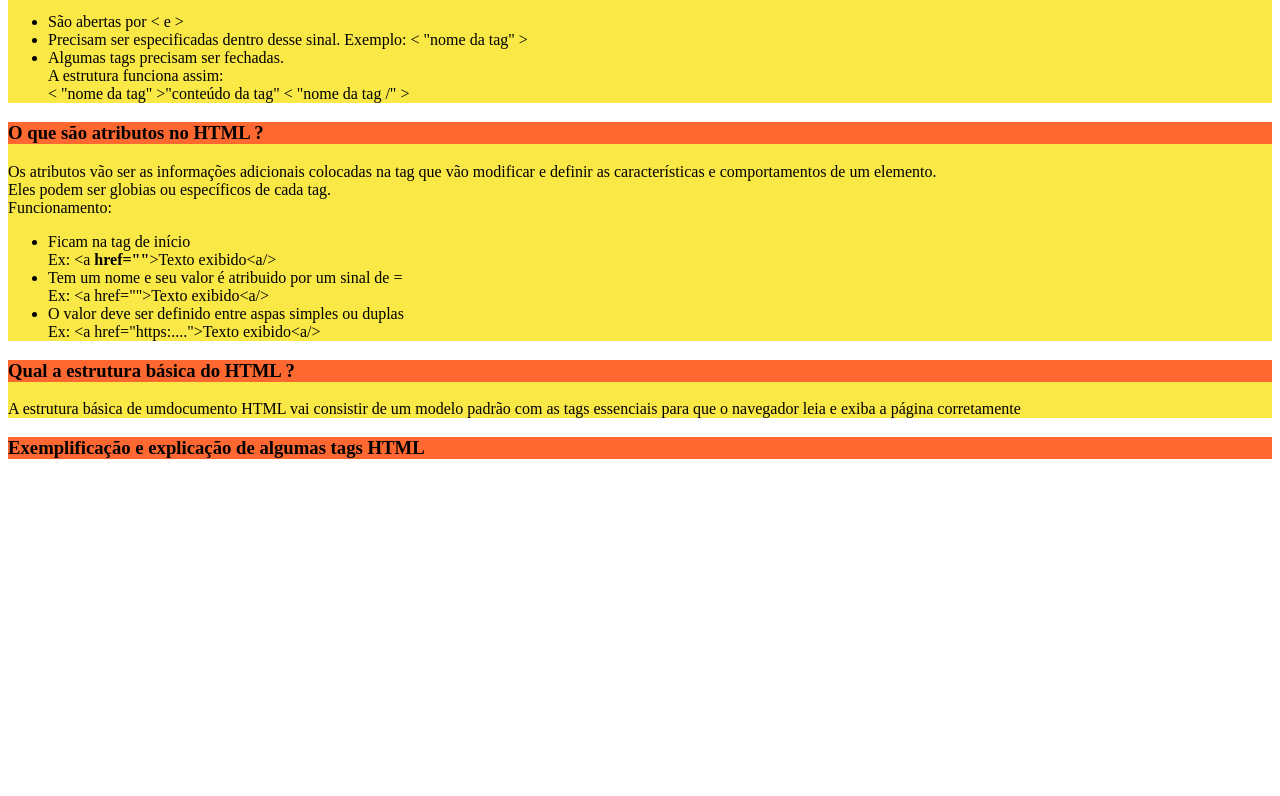
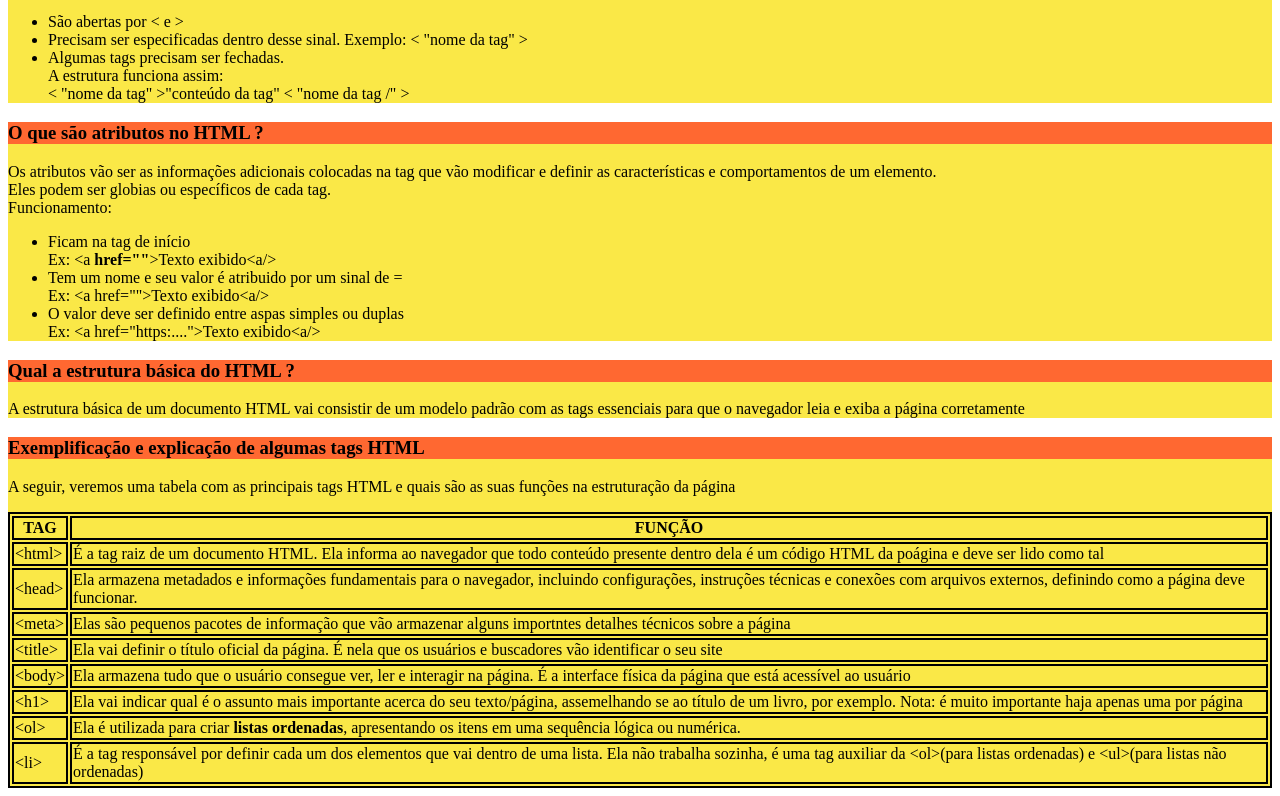
Before and after one commit to rrafaelbrandao/atividade-de-fixacao-html, a plain HTML site: page index.html in a window 1280 px wide. Shown: the part 501-1297 px from the top of the page. Before the commit the page ends 979 px from the top, so only its background shows below. Drawn offline with Linux system fonts and the light colour scheme.

Commit message:
feature: adição de uma tabela no article explicacao-tags-html

```diff
--- a/assets/css/style.css
+++ b/assets/css/style.css
@@ -13,3 +13,7 @@ h3 {
 article {
     background-color: rgb(250, 232, 71);
 }
+
+table, thead, tbody, th, td {
+    border: solid 2px;
+}
--- a/index.html
+++ b/index.html
@@ -44,7 +44,6 @@
                     <li>Precisam ser especificadas dentro desse sinal. Exemplo: &lt; "nome da tag" &gt; </li>
                     <li>Algumas tags precisam ser fechadas.<br>A estrutura funciona assim:<br>&lt; "nome da tag" &gt;"conteúdo da tag" &lt; "nome da tag /" &gt; </li>
                 </ul>
-                </ul>
             </article>
             <article id="o-que-sao-atributos-html">
                 <h3>O que são atributos no HTML ?</h3>
@@ -64,18 +63,57 @@
                         Ex: &lt;a href="https:...."&gt;Texto exibido&lt;a/&gt;
                     </li>
                 </ul>
-
-
-
             </article>
             <article id="qual-a-estrutura-basica-html">
                 <h3>Qual a estrutura básica do HTML ?</h3>
-                <p>A estrutura básica de umdocumento HTML vai consistir de um modelo padrão com as tags essenciais para que o navegador leia e exiba a página corretamente</p>
+                <p>A estrutura básica de um documento HTML vai consistir de um modelo padrão com as tags essenciais para que o navegador leia e exiba a página corretamente</p>
             </article>
             <article id="explicacao-tags-html">
                 <h3>Exemplificação e explicação de algumas tags HTML</h3>
+                <p>A seguir, veremos uma tabela com as principais tags HTML e quais são as suas funções na estruturação da página</p>
+                <table>
+                    <thead>
+                        <tr>
+                            <th>TAG</th>
+                            <th>FUNÇÃO</th>
+                        </tr>
+                    </thead>
+                    <tbody>
+                        <tr>
+                            <td>&lt;html&gt;</td>
+                            <td>É a tag raiz de um documento HTML. Ela informa ao navegador que todo conteúdo presente dentro dela é um código HTML da poágina e deve ser lido como tal</td>
+                        </tr>
+                        <tr>
+                            <td>&lt;head&gt;</td>
+                            <td>Ela armazena metadados e informações fundamentais para o navegador, incluindo configurações, instruções técnicas e conexões com arquivos externos, definindo como a página deve funcionar.</td>
+                        </tr>
+                        <tr>
+                            <td>&lt;meta&gt;</td>
+                            <td>Elas são pequenos pacotes de informação que vão armazenar alguns importntes detalhes técnicos sobre a página</td>
+                        </tr>
+                        <tr>
+                            <td>&lt;title&gt;</td>
+                            <td>Ela vai definir o título oficial da página. É nela que os usuários e buscadores vão identificar o seu site</td>
+                        </tr>
+                        <tr>
+                            <td>&lt;body&gt;</td>
+                            <td>Ela armazena tudo que o usuário consegue ver, ler e interagir na página. É a interface física da página que está acessível ao usuário</td>
+                        </tr>
+                        <tr>
+                            <td>&lt;h1&gt;</td>
+                            <td>Ela vai indicar qual é o assunto mais importante acerca do seu texto/página, assemelhando se ao título de um livro, por exemplo. Nota: é muito importante haja apenas uma por página</td>
+                        </tr>
+                        <tr>
+                            <td>&lt;ol&gt;</td>
+                            <td>Ela é utilizada para criar <strong>listas ordenadas</strong>, apresentando os itens em uma sequência lógica ou numérica.</td>
+                        </tr>
+                        <tr>
+                            <td>&lt;li&gt;</td>
+                            <td>É a tag responsável por definir cada um dos elementos que vai dentro de uma lista. Ela não trabalha sozinha, é uma tag auxiliar da &lt;ol&gt;(para listas ordenadas) e &lt;ul&gt;(para listas não ordenadas)</td>
+                        </tr>
+                    </tbody>
+                </table>
             </article>
-
         </section>
     </main>
     <footer></footer>
```
